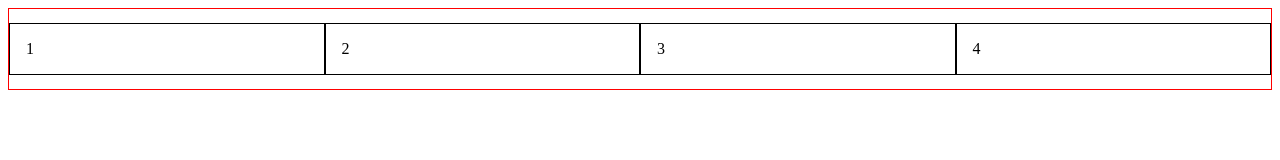
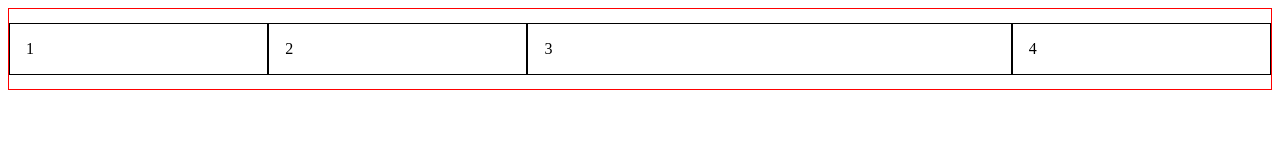
Before and after one commit to wildintu/Demo-Flexbox, a plain HTML site: page index.html in a window 1280 px wide. Drawn offline with Linux system fonts and the light colour scheme.

Commit message:
individual flex

```diff
--- a/index.html
+++ b/index.html
@@ -11,7 +11,7 @@
     <div class="boxes">
         <div>1</div>
         <div>2</div>
-        <div>3</div>
+        <div style="flex: 2;">3</div>
         <div>4</div>
     </div>
 </body>
```
